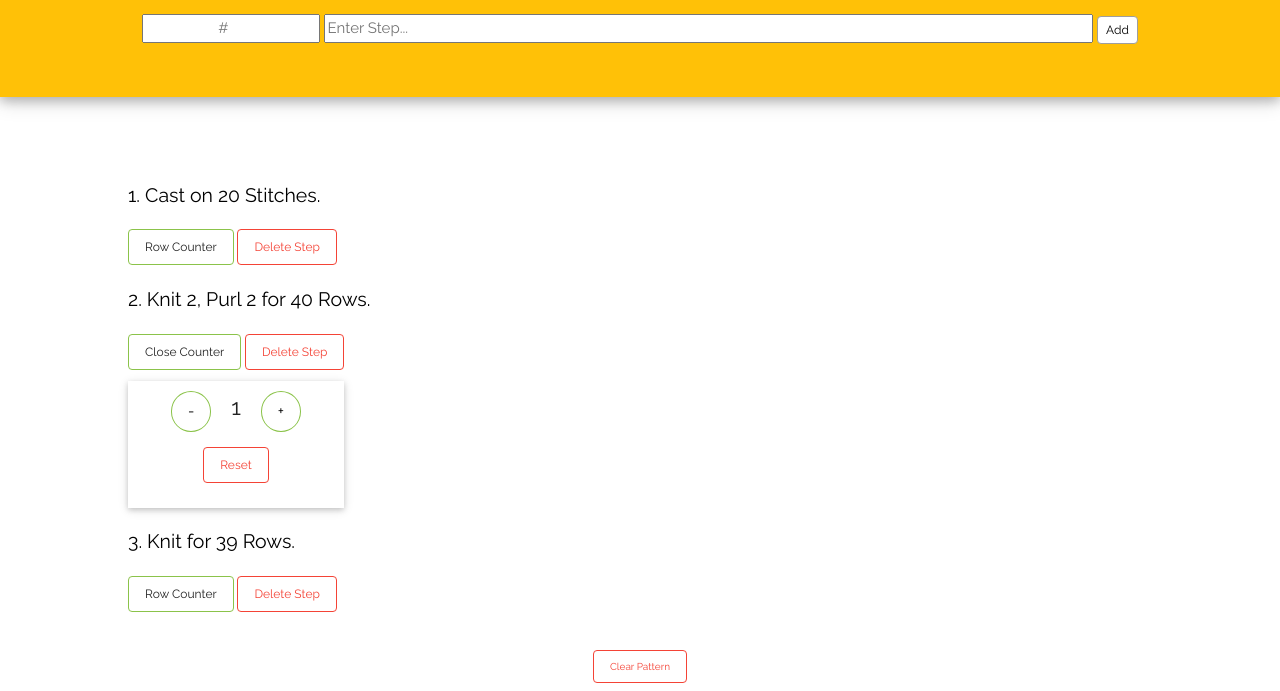
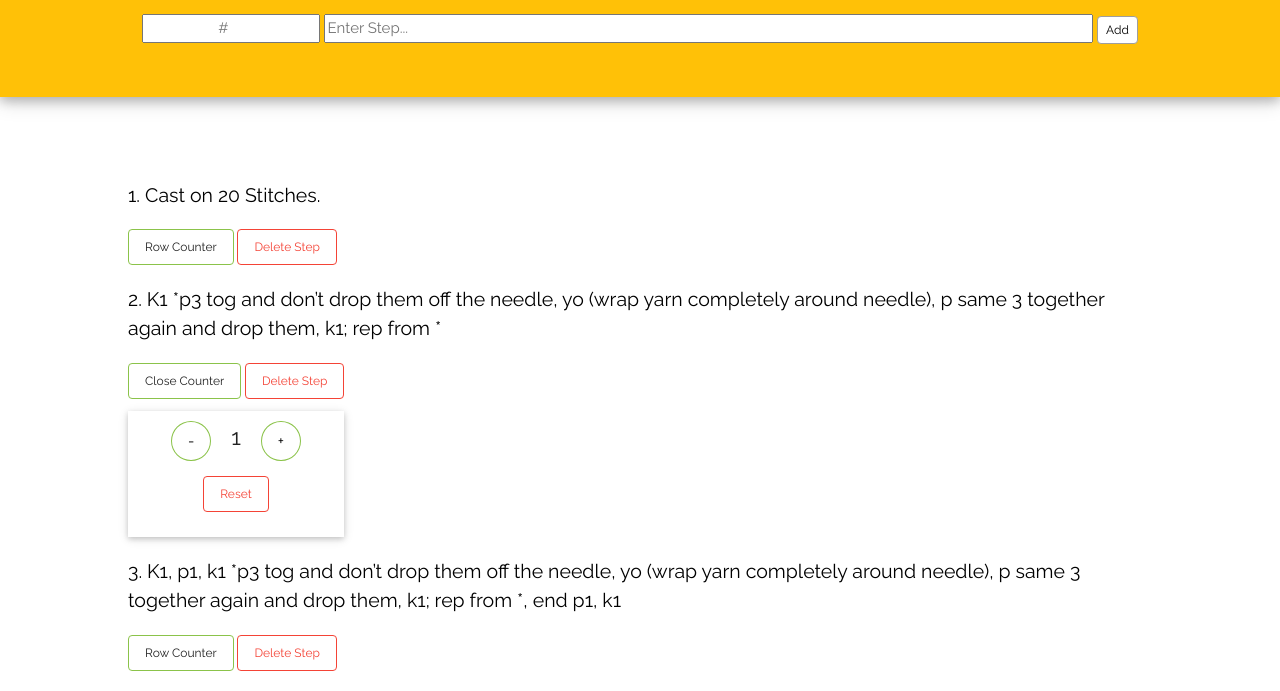
Before and after one commit to TatyCat/old-stitch-kitten, a plain HTML site: page index.html in a window 1280 px wide. Shown: the part 109-800 px from the top of the page. Drawn offline with nearby package versions, Linux system fonts and the light colour scheme.

Commit message:
Added Text Wrapping

```diff
--- a/css/main.css
+++ b/css/main.css
@@ -136,6 +136,9 @@ textarea {
     color: black;
     font-size: 1.3em;
     margin-left: 10%;
+    margin-right: 10%;
+    white-space: pre-wrap;
+    word-break: keep-all;
 }
 
 .instructionText{
--- a/index.html
+++ b/index.html
@@ -62,7 +62,7 @@
                     <button class="w3-text-red w3-small w3-btn w3-round w3-ripple w3-border w3-border-red">Delete Step</button>
                 </div>
 
-                <p class="patternText">2. Knit 2, Purl 2 for 40 Rows.</p>
+                <p class="patternText">2. K1 *p3 tog and don’t drop them off the needle, yo (wrap yarn completely around needle), p same 3 together again and drop them, k1; rep from *</p>
                 <div class="rowCounter">
                     <button class="w3-border w3-border-light-green w3-small patternButton w3-ripple w3-btn w3-round w3-hover-light-green">Close Counter</button>
                     <button class="w3-text-red w3-small w3-btn w3-round w3-ripple w3-border w3-border-red">Delete Step</button>
@@ -78,7 +78,7 @@
 
                 </div>
 
-                <p class="patternText">3. Knit for 39 Rows.</p>
+                <p class="patternText">3. K1, p1, k1 *p3 tog and don’t drop them off the needle, yo (wrap yarn completely around needle), p same 3 together again and drop them, k1; rep from *, end p1, k1</p>
                 <div class="rowCounter">
                     <button class="w3-border w3-border-light-green w3-small patternButton w3-ripple w3-btn w3-round w3-hover-light-green">Row Counter</button>
                     <button class="w3-text-red w3-small w3-btn w3-round w3-ripple w3-border w3-border-red">Delete Step</button>
```
